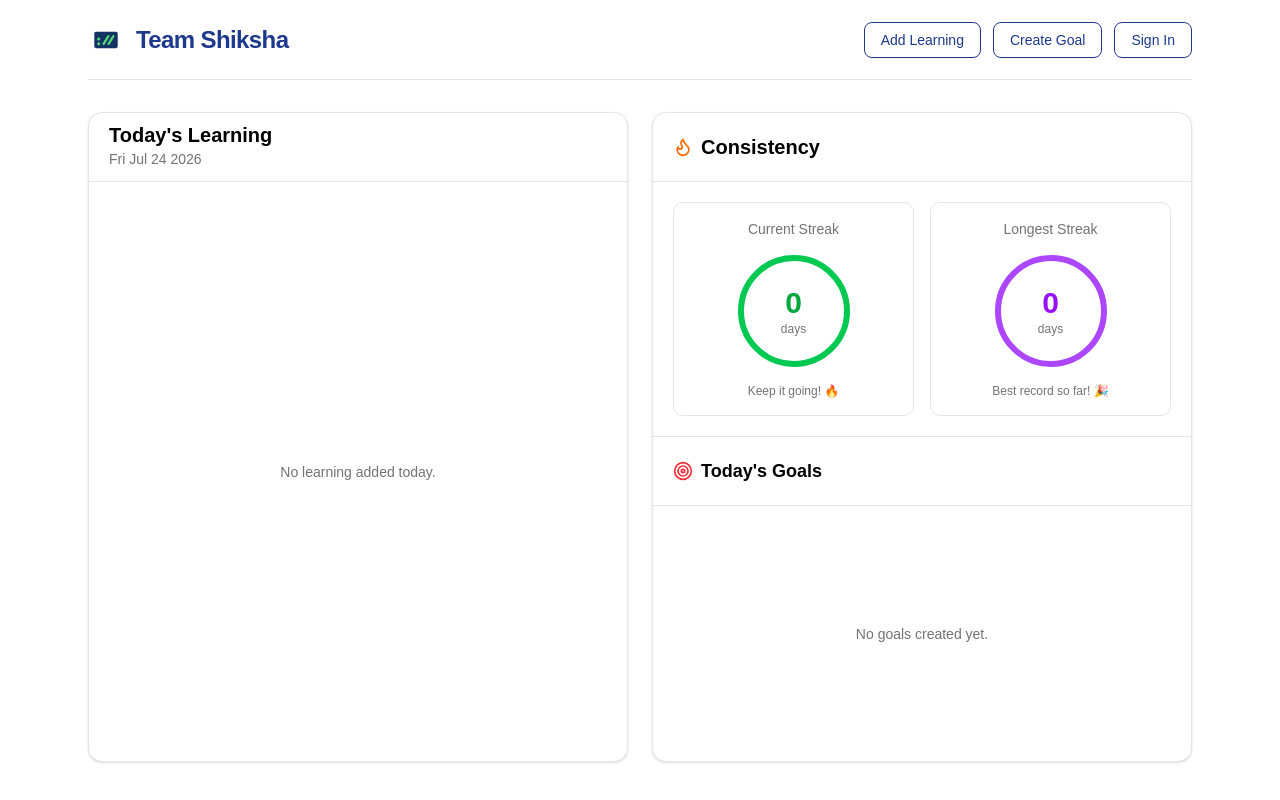
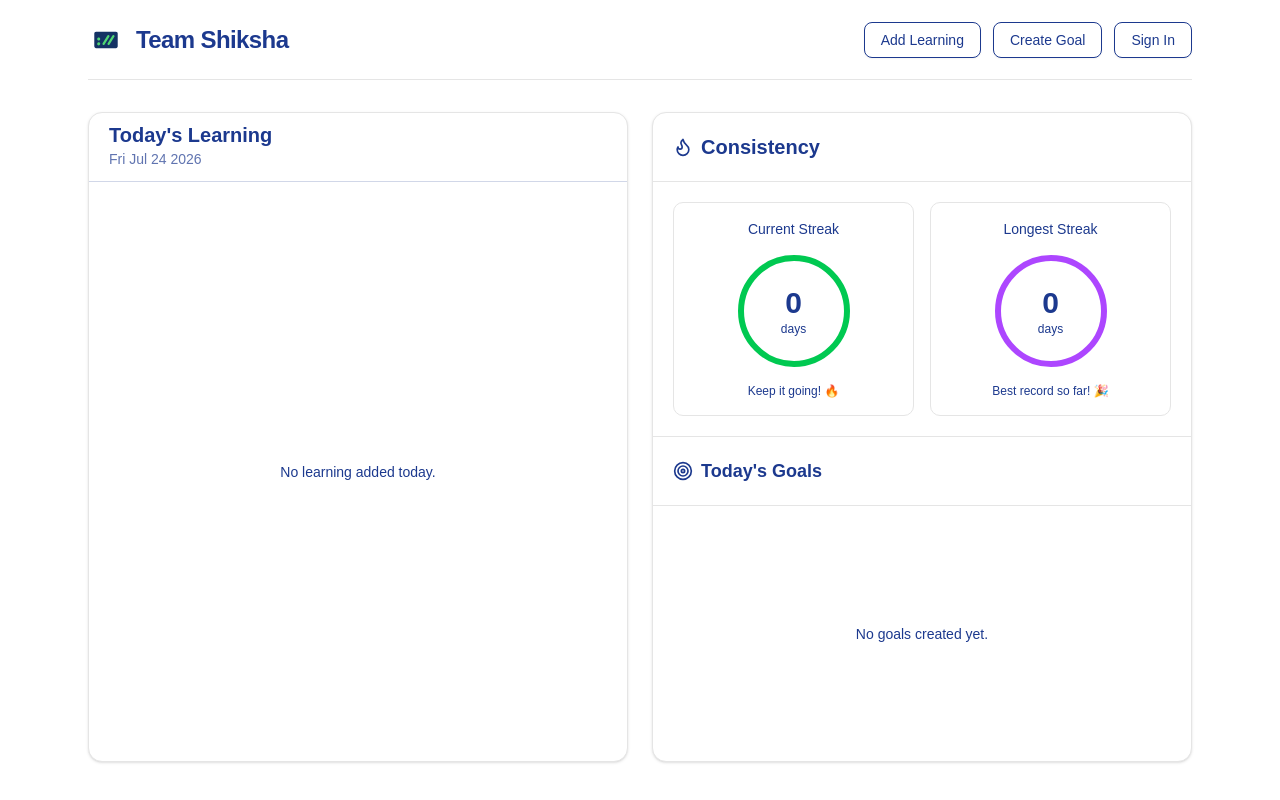
Before and after one commit to shubhamsinghbundela/Learn-In-Public, a React (Vite) app in the folder Frontend/: page / in a window 1280 px wide. Built offline with nearby package versions, Linux system fonts and the light colour scheme.

Commit message:
change text color

```diff
--- a/Frontend/src/components/consistency/ConsistencyCard.tsx
+++ b/Frontend/src/components/consistency/ConsistencyCard.tsx
@@ -49,8 +49,8 @@ export default function ConsistencyCard() {
     <div className="flex h-[650px] flex-col rounded-xl border bg-white shadow-sm">
       {/* Header */}
       <div className="flex items-center gap-2 border-b p-5">
-        <Flame className="h-5 w-5 text-orange-500" />
-        <h2 className="text-xl font-semibold">Consistency</h2>
+        <Flame className="h-5 w-5 text-[#1c398e]" />
+        <h2 className="text-xl font-semibold text-[#1c398e]">Consistency</h2>
       </div>
 
       {/* Streak */}
@@ -59,7 +59,7 @@ export default function ConsistencyCard() {
           title="Current Streak"
           value={currentStreak}
           subtitle="Keep it going! 🔥"
-          color="text-green-600"
+          color="text-[#1c398e]"
           ring="border-green-500"
         />
 
@@ -67,7 +67,7 @@ export default function ConsistencyCard() {
           title="Longest Streak"
           value={longestStreak}
           subtitle="Best record so far! 🎉"
-          color="text-purple-600"
+          color="text-[#1c398e]"
           ring="border-purple-500"
         />
       </div>
@@ -75,13 +75,15 @@ export default function ConsistencyCard() {
       {/* Goals */}
       <div className="flex flex-1 flex-col border-t min-h-0">
         <div className="flex items-center gap-2 border-b p-5 shrink-0">
-          <Target className="h-5 w-5 text-red-500" />
-          <h3 className="text-lg font-semibold">Today's Goals</h3>
+          <Target className="h-5 w-5 text-[#1c398e]" />
+          <h3 className="text-lg font-semibold text-[#1c398e]">
+            Today's Goals
+          </h3>
         </div>
 
         <div className="flex-1 overflow-y-auto">
           {goals.length === 0 ? (
-            <div className="flex h-full items-center justify-center text-sm text-muted-foreground">
+            <div className="flex h-full items-center justify-center text-sm text-[#1c398e]">
               No goals created yet.
             </div>
           ) : (
--- a/Frontend/src/components/consistency/GoalCard.tsx
+++ b/Frontend/src/components/consistency/GoalCard.tsx
@@ -25,7 +25,7 @@ export default function GoalCard({ goal }: { goal: Goal }) {
       <div className="flex items-start justify-between gap-4">
         <div className="flex-1">
           <div className="flex items-center justify-between">
-            <h4 className="font-semibold">{goal.title}</h4>
+            <h4 className="font-semibold text-[#1c398e]">{goal.title}</h4>
             {/* <span
               className={`rounded-full px-2 py-1 text-xs ${
                 goal.completed
@@ -49,7 +49,7 @@ export default function GoalCard({ goal }: { goal: Goal }) {
           {isLong && (
             <button
               onClick={() => setExpanded((prev) => !prev)}
-              className="mt-2 text-sm font-medium text-blue-600 hover:underline"
+              className="mt-2 text-sm font-medium text-[#1c398e] hover:underline"
             >
               {expanded ? "Show less" : "Read more"}
             </button>
--- a/Frontend/src/components/consistency/StreakCircle.tsx
+++ b/Frontend/src/components/consistency/StreakCircle.tsx
@@ -15,18 +15,18 @@ export default function StreakCircle({
 }: StreakCircleProps) {
   return (
     <div className="rounded-lg border p-4 text-center">
-      <p className="mb-4 text-sm text-muted-foreground">{title}</p>
+      <p className="mb-4 text-sm font-medium text-[#1c398e]">{title}</p>
 
       <div
         className={`mx-auto flex h-28 w-28 items-center justify-center rounded-full border-[6px] ${ring}`}
       >
         <div>
           <p className={`text-3xl font-bold ${color}`}>{value}</p>
-          <p className="text-xs text-muted-foreground">days</p>
+          <p className="text-xs  text-[#1c398e]">days</p>
         </div>
       </div>
 
-      <p className="mt-4 text-xs text-muted-foreground">{subtitle}</p>
+      <p className="mt-4 text-xs text-[#1c398e]">{subtitle}</p>
     </div>
   );
 }
--- a/Frontend/src/components/learning/LearningCard.tsx
+++ b/Frontend/src/components/learning/LearningCard.tsx
@@ -32,7 +32,7 @@ export default function LearningCard({
     <div className="border-b p-5 last:border-b-0">
       <div className="flex items-start justify-between gap-4">
         <div className="flex-1">
-          <h3 className="text-base font-semibold">{title}</h3>
+          <h3 className="text-base font-semibold text-[#1c398e]">{title}</h3>
 
           <div
             className={cn(
@@ -46,14 +46,14 @@ export default function LearningCard({
           {isLong && (
             <button
               onClick={() => setExpanded((prev) => !prev)}
-              className="mt-2 text-sm font-medium text-blue-600 hover:underline"
+              className="mt-2 text-sm font-medium text-[#1c398e] hover:underline"
             >
               {expanded ? "Show less" : "Read more"}
             </button>
           )}
         </div>
 
-        <span className="shrink-0 text-sm text-muted-foreground">
+        <span className="shrink-0 text-sm font-medium text-[#1c398e]/70">
           {formattedTime}
         </span>
       </div>
--- a/Frontend/src/components/learning/TodayLearningCard.tsx
+++ b/Frontend/src/components/learning/TodayLearningCard.tsx
@@ -71,10 +71,12 @@ export default function TodayLearningCard() {
   const todayLearnings = useDashboardStore((state) => state.todayLearnings);
   return (
     <div className="mx-auto rounded-xl border bg-white shadow-sm">
-      <div className="flex items-center gap-2 border-b pl-5 pt-2 pb-3">
+      <div className="flex items-center gap-2 border-b border-[#1c398e]/20 pl-5 pt-2 pb-3">
         <div>
-          <h2 className="text-xl font-semibold">Today's Learning</h2>
-          <p className="text-sm text-muted-foreground">
+          <h2 className="text-xl font-semibold text-[#1c398e]">
+            Today's Learning
+          </h2>
+          <p className="text-sm text-[#1c398e]/70">
             {new Date().toDateString()}
           </p>
         </div>
@@ -82,7 +84,7 @@ export default function TodayLearningCard() {
 
       <div className="h-[579px] overflow-y-auto">
         {todayLearnings.length === 0 ? (
-          <div className="flex h-full items-center justify-center text-sm text-muted-foreground">
+          <div className="flex h-full items-center justify-center text-sm text-[#1c398e]">
             No learning added today.
           </div>
         ) : (
```
